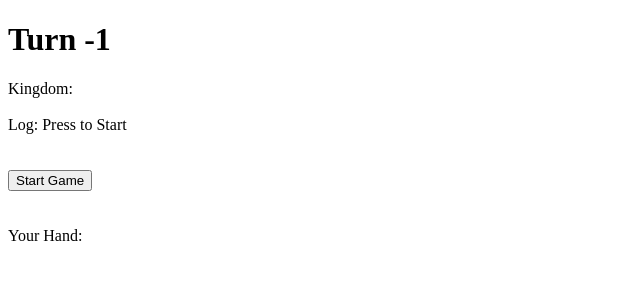
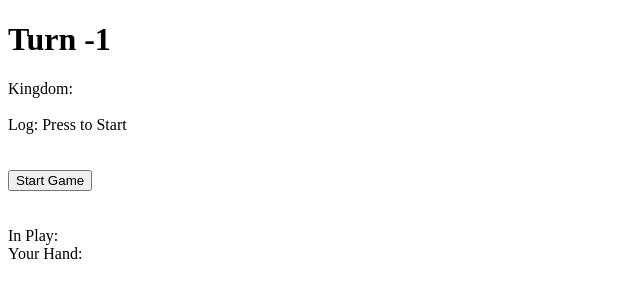
Before and after one commit to Tyler-Shepherd/dominion_RL, a Flask app: page / in a window 1280 px wide. Shown: the top 300 px of the page, without its empty margins (0-640 px from the left). Run offline with Flask 2, Linux system fonts and the light colour scheme; some libraries are stand-ins or nearby versions.

Commit message:
display in play cards

```diff
--- a/app/app.py
+++ b/app/app.py
@@ -96,6 +96,7 @@ def play_card():
     action_cards_data = dominion_utils.serialize_cards(action_cards)
 
     data = {"hand": dominion_utils.serialize_cards(person.hand), "action_cards": action_cards_data,
+            "in_play": dominion_utils.serialize_cards(person.in_play),
             "kingdom": dominion_utils.kingdom_to_string(kingdom), "num_actions": person.num_actions,
             "num_buys": person.num_buys}
     data["follow_up"] = follow_up_action.serialize() if follow_up_action else None
@@ -125,6 +126,7 @@ def end_turn():
         kingdom.next_turn()
 
     data = {"turn": kingdom.turn_num, "hand": dominion_utils.serialize_cards(person.hand),
+            "in_play": dominion_utils.serialize_cards(agent.in_play),
             "kingdom": dominion_utils.kingdom_to_string(kingdom), "game_over": game_over,
             "num_buys": agent.num_buys, "num_actions": agent.num_actions, "person_vp": person.num_victory_points(),
             "agent_vp": agent.num_victory_points(), "winner": winner}
@@ -153,6 +155,7 @@ def end_agent_turn():
         kingdom.next_turn()
 
     data = {"turn": kingdom.turn_num, "hand": dominion_utils.serialize_cards(person.hand),
+            "in_play": dominion_utils.serialize_cards(person.in_play),
             "kingdom": dominion_utils.kingdom_to_string(kingdom), "game_over": game_over,
             "num_buys": person.num_buys, "num_actions": person.num_actions, "person_vp": person.num_victory_points(),
             "agent_vp": agent.num_victory_points(), "winner": winner}
@@ -167,6 +170,7 @@ def get_agent_action():
     played_card, follow_up = agent.action_phase()
 
     data = {"kingdom": dominion_utils.kingdom_to_string(kingdom),
+            "in_play": dominion_utils.serialize_cards(agent.in_play),
             "end_action_phase": played_card is None,
             "played_card": played_card.name if played_card else "",
             "num_buys": agent.num_buys, "num_actions": agent.num_actions,
@@ -183,6 +187,7 @@ def get_agent_buy():
     bought_card = agent.buy_phase()
 
     data = {"kingdom": dominion_utils.kingdom_to_string(kingdom),
+            "in_play": dominion_utils.serialize_cards(agent.in_play),
             "end_buy_phase": bought_card is None,
             "bought_card": bought_card.name if bought_card else "",
             "num_buys": agent.num_buys}
@@ -224,7 +229,9 @@ def get_purchaseable_cards():
     purchaseable_cards = dominion_utils.get_purchaseable_cards(person, person.coins, kingdom)
     purchaseable_cards_data = dominion_utils.serialize_cards(purchaseable_cards)
 
-    resp = Response(json.dumps(purchaseable_cards_data), status=200, mimetype='application/json')
+    data = {"purchaseable": purchaseable_cards_data, "in_play": dominion_utils.serialize_cards(person.in_play),
+            "hand": dominion_utils.serialize_cards(person.hand)}
+    resp = Response(json.dumps(data), status=200, mimetype='application/json')
     return resp
 
 @app.route('/get_action_cards', methods=['GET'])
--- a/app/static/main.js
+++ b/app/static/main.js
@@ -23,6 +23,7 @@ app.controller('DominionAIController', ['$log', '$http',
   ctrl.person_hand = "";
   ctrl.person_hand_serialized = [];
   ctrl.kingdom = "";
+  ctrl.in_play = "";
 
   //num_actions and num_buys are just views of data from server, not set by client
   ctrl.action_cards = [];
@@ -59,7 +60,9 @@ app.controller('DominionAIController', ['$log', '$http',
         $http.get('/get_purchaseable_cards')
             .then(function(response) {
                 $log.log(response);
-                ctrl.purchaseable_cards = response.data;
+                ctrl.purchaseable_cards = response.data.purchaseable;
+                ctrl.in_play = cards_to_string(response.data.in_play);
+                ctrl.person_hand = cards_to_string(response.data.hand);
 
                 $log.log('Purchaseable:');
                 $log.log(ctrl.purchaseable_cards);
@@ -82,6 +85,7 @@ app.controller('DominionAIController', ['$log', '$http',
         ctrl.person_hand = cards_to_string(response.data.hand);
         ctrl.person_hand_serialized = response.data.hand;
         ctrl.num_buys = response.data.num_buys;
+        ctrl.in_play = cards_to_string(response.data.in_play);
 
         if (response.data.follow_up) {
             ctrl.follow_up = response.data.follow_up;
@@ -114,6 +118,7 @@ app.controller('DominionAIController', ['$log', '$http',
         ctrl.person_hand = cards_to_string(response.data.hand);
         ctrl.person_hand_serialized = response.data.hand;
         ctrl.kingdom = response.data.kingdom;
+        ctrl.in_play = cards_to_string(response.data.in_play);
 
         // Agent num_buys and num_actions
         ctrl.num_actions = response.data.num_actions;
@@ -148,7 +153,9 @@ app.controller('DominionAIController', ['$log', '$http',
 
     $http.get('/get_purchaseable_cards').then(function(response) {
         $log.log(response);
-        ctrl.purchaseable_cards = response.data;
+        ctrl.purchaseable_cards = response.data.purchaseable;
+        ctrl.in_play = cards_to_string(response.data.in_play);
+        ctrl.person_hand = cards_to_string(response.data.hand);
 
         $log.log('purchaseable:');
         $log.log(ctrl.purchaseable_cards);
@@ -175,6 +182,7 @@ app.controller('DominionAIController', ['$log', '$http',
             ctrl.num_actions = response.data.num_actions;
             ctrl.person_hand = cards_to_string(response.data.hand);
             ctrl.person_hand_serialized = response.data.hand;
+            ctrl.in_play = cards_to_string(response.data.in_play);
 
             if (response.data.follow_up) {
                 ctrl.follow_up = response.data.follow_up;
@@ -191,6 +199,7 @@ app.controller('DominionAIController', ['$log', '$http',
             $log.log(response);
 
             ctrl.kingdom = response.data.kingdom;
+            ctrl.in_play = cards_to_string(response.data.in_play);
 
             if (response.data.end_buy_phase) {
                 $http.get('/end_agent_turn').then(function(response) {
@@ -216,6 +225,7 @@ app.controller('DominionAIController', ['$log', '$http',
                     ctrl.kingdom = response.data.kingdom;
                     ctrl.num_buys = response.data.num_buys;
                     ctrl.num_actions = response.data.num_actions;
+                    ctrl.in_play = cards_to_string(response.data.in_play);
 
                     ctrl.play_log = "Opponent ended turn - your turn.";
                 });
--- a/app/templates/index.html
+++ b/app/templates/index.html
@@ -113,6 +113,10 @@
     <br>
     <br>
 
+    <div>In Play:
+        <span ng-bind="ctrl.in_play"></span>
+    </div>
+
     <div>Your Hand:
         <span ng-bind="ctrl.person_hand"></span>
     </div>
```
